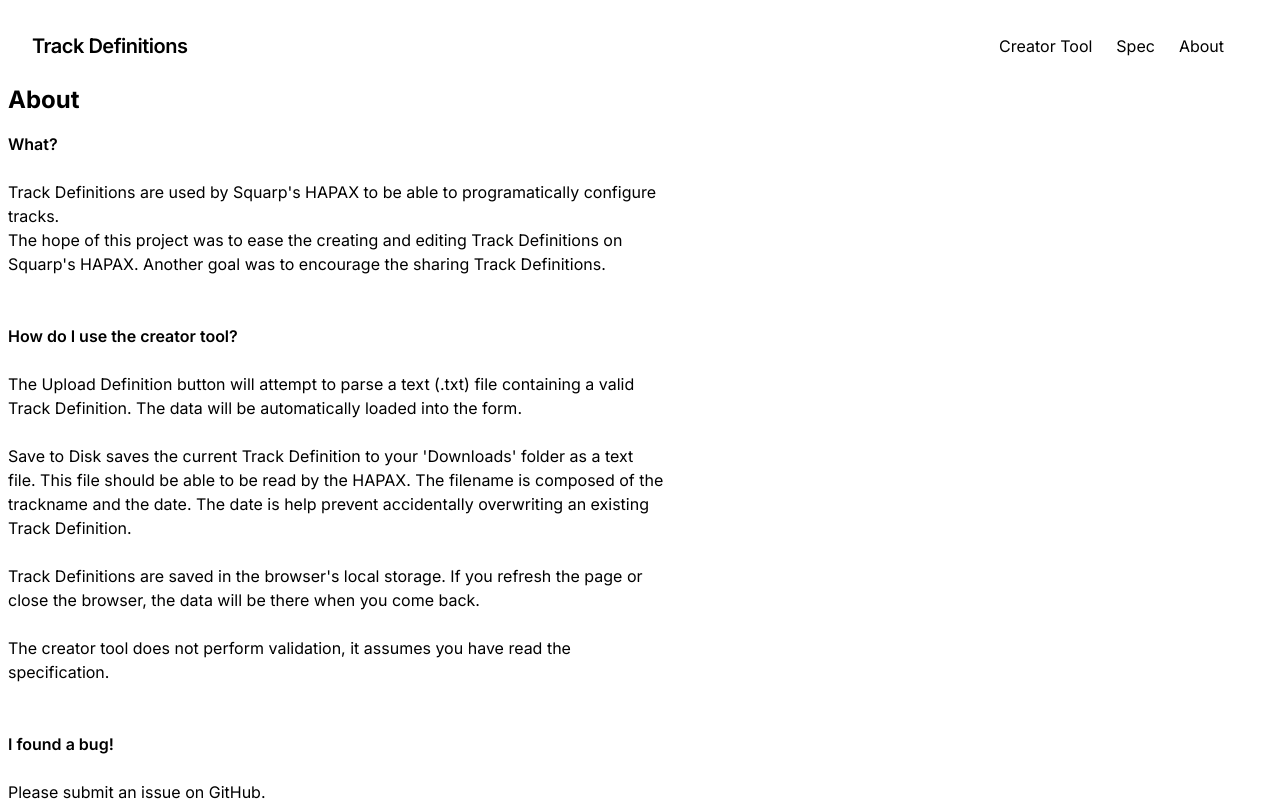
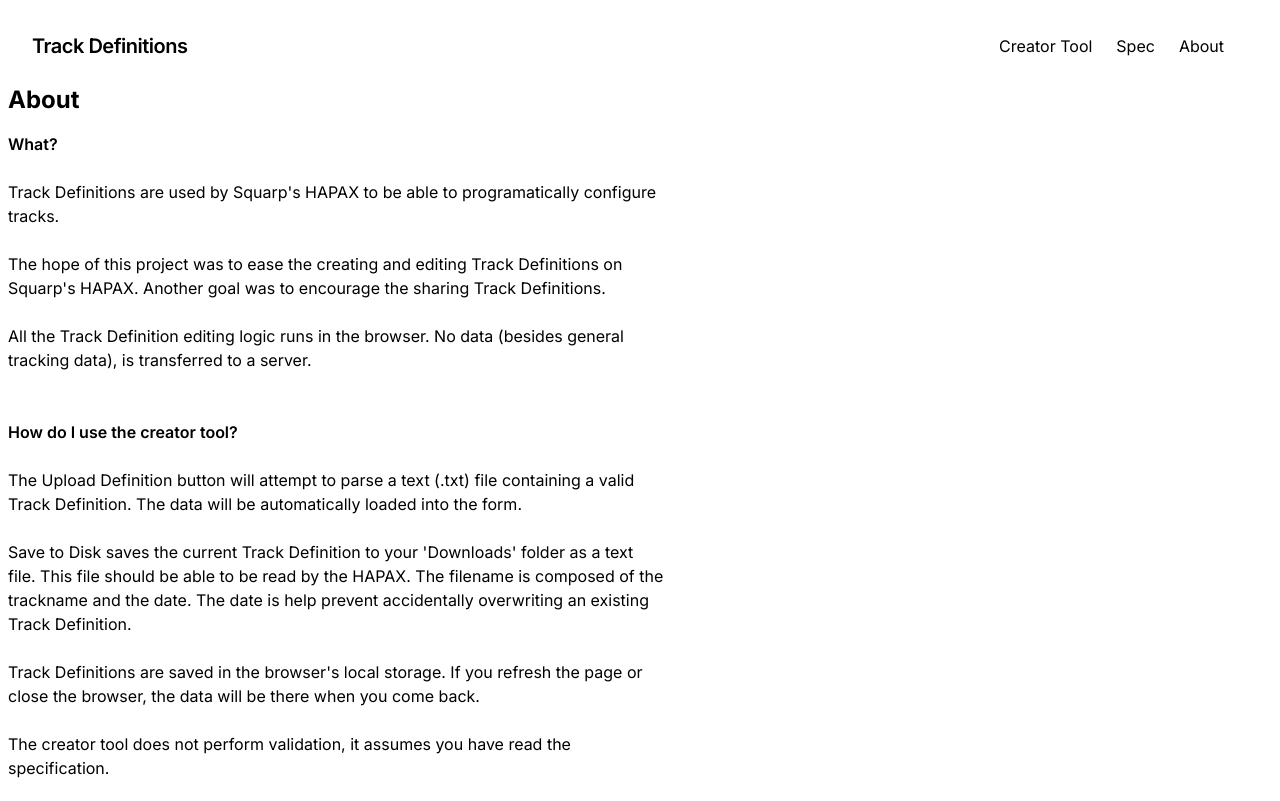
Before and after one commit to px-xp/track-definitions, a Next.js app: page /about in a window 1280 px wide. Shown: the top 801 px of the page. Built offline with nearby package versions, Linux system fonts and the light colour scheme.

Commit message:
add info about data

```diff
--- a/src/app/about/page.js
+++ b/src/app/about/page.js
@@ -6,7 +6,10 @@ export default function Page() {
     <p className="font-semibold">What?</p>
     <br/>
     <p>Track Definitions are used by Squarp&apos;s HAPAX to be able to programatically configure tracks.</p>
+    <br/>
     <p>The hope of this project was to ease the creating and editing Track Definitions on Squarp&apos;s HAPAX. Another goal was to encourage the sharing Track Definitions.</p>
+    <br/>
+    <p>All the Track Definition editing logic runs in the browser. No data (besides general tracking data), is transferred to a server.</p>
     <br/>
     <br/>
     <p className="font-semibold">How do I use the creator tool?</p>
```
